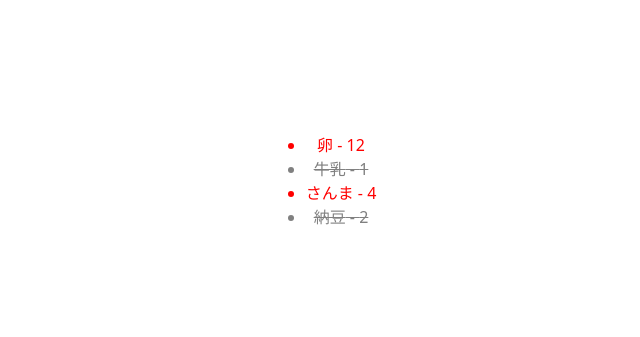
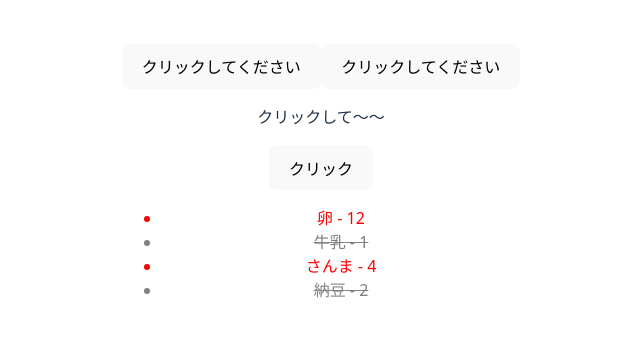
Before and after one commit to AtsuSuzu-R/react-train-1, a React (Vite) app: page / in a window 1280 px wide. Shown: the part 219-556 px from the top of the page, without its empty margins (319-959 px from the left). Built offline with nearby package versions, Linux system fonts and the light colour scheme.

Commit message:
10/8 イベント処理の練習追加

```diff
--- a/src/App.jsx
+++ b/src/App.jsx
@@ -3,6 +3,7 @@ import reactLogo from "./assets/react.svg";
 import viteLogo from "/vite.svg";
 import "./App.css";
 import ShoppingList from "./ShoppingList";
+import Clicker from "./Clicker";
 
 const data = [
   { id: 1, item: "卵", quantity: 12, completed: false },
@@ -16,6 +17,7 @@ function App() {
 
   return (
     <>
+      <Clicker message="こんにちは" buttonText="クリックしてください" />
       <ShoppingList items={data} />
     </>
   );
--- /dev/null
+++ b/src/Clicker.jsx
@@ -0,0 +1,16 @@
+function handleClick() {
+  console.log("クリックされた！");
+}
+
+export default function Clicker({ message, buttonText }) {
+  const handleAlert = () => alert(message);
+
+  return (
+    <>
+      <button onClick={() => alert(message)}>{buttonText} </button>
+      <button onClick={handleAlert}>{buttonText} </button>
+      <p>クリックして～～</p>
+      <button onClick={handleClick}>クリック</button>
+    </>
+  );
+}
```
